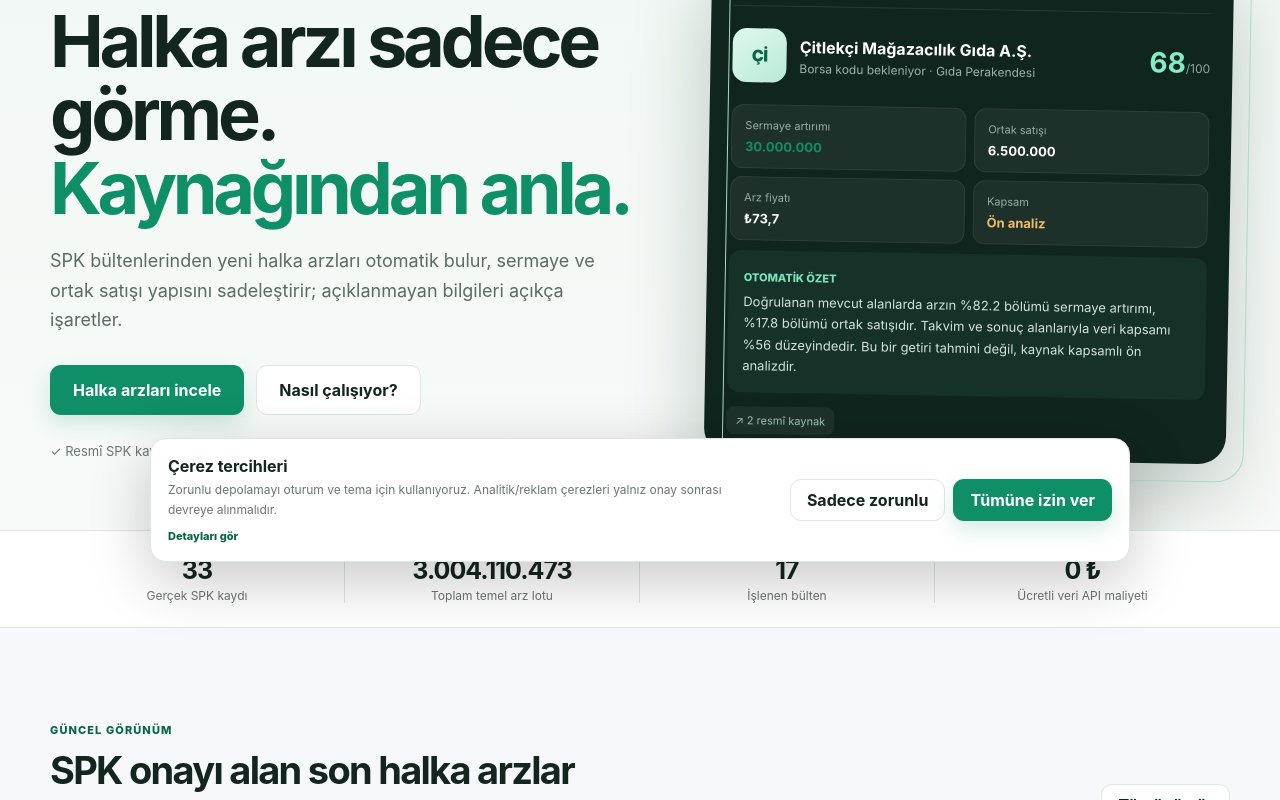
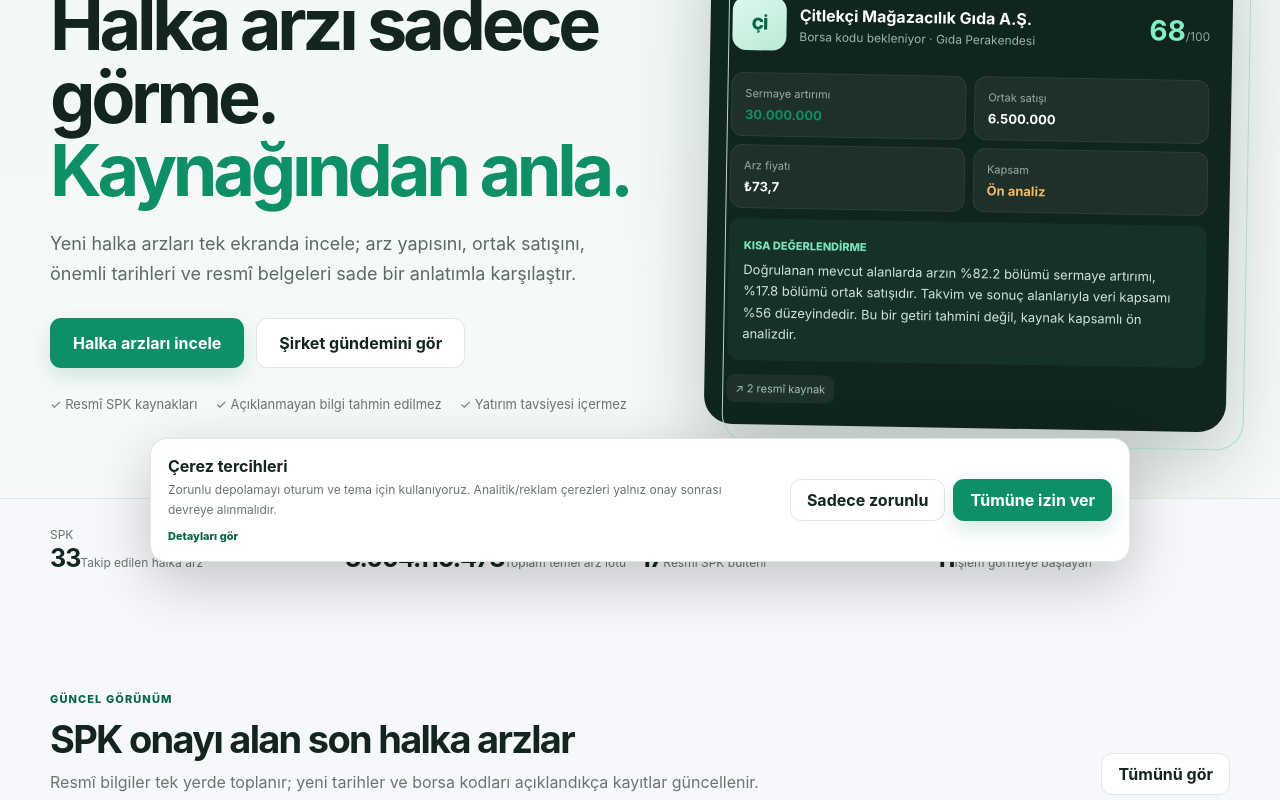
Before and after one commit to ajaroste/halkaarzim, a Next.js app: page / in a window 1280 px wide. Shown: the part 220-1020 px from the top of the page. Built offline with nearby package versions, Linux system fonts and the light colour scheme; no server answers.

Commit message:
ui: simplify homepage metrics and improve dark theme contrast

```diff
--- a/app/page.tsx
+++ b/app/page.tsx
@@ -3,21 +3,30 @@ import { Header } from "@/components/Header";
 import { Footer } from "@/components/Footer";
 import { IpoCard } from "@/components/IpoCard";
 import { AdSlot } from "@/components/AdSlot";
-import { dataSource, formatSourceUpdate, ipos } from "@/data/ipos";
+import { ipos } from "@/data/ipos";
 
 export default function HomePage() {
   const featured = ipos.slice(0, 4);
   const lead = featured[0];
   const totalLots = ipos.reduce((sum, ipo) => sum + ipo.lotCount, 0);
+  const bulletinCount = new Set(ipos.map((ipo) => ipo.bulletinNo)).size;
+  const listedCount = ipos.filter((ipo) => ipo.status === "listed").length;
+
   return <><Header /><main>
-    <section className="dataRibbon"><div className="container">Canlı veri kaynağı: {dataSource}. Son üretim: {formatSourceUpdate()}. Bilinmeyen alanlarda veri uydurulmaz.</div></section>
-    <section className="hero"><div className="container heroGrid"><div className="heroCopy"><span className="heroBadge">Ücretsiz resmî veri + kaynaklı analiz</span><h1>Halka arzı sadece görme.<br /><em>Kaynağından anla.</em></h1><p>SPK bültenlerinden yeni halka arzları otomatik bulur, sermaye ve ortak satışı yapısını sadeleştirir; açıklanmayan bilgileri açıkça işaretler.</p><div className="heroActions"><Link className="primaryButton large" href="/halka-arzlar">Halka arzları incele</Link><Link className="secondaryButton large" href="/metodoloji">Nasıl çalışıyor?</Link></div><div className="trustRow"><span>✓ Resmî SPK kaynağı</span><span>✓ Yatırım tavsiyesi içermez</span><span>✓ Kaynaksız veri yayımlanmaz</span></div></div>
-      {lead && <article className="heroPanel"><div className="heroPanelHeader"><div><span className="liveDot" /> Otomatik ön analiz</div><span>{lead.bulletinNo}</span></div><div className="heroCompany"><div className="companyLogo big">{lead.company.slice(0,2).toLocaleUpperCase("tr-TR")}</div><div><strong>{lead.company}</strong><span>{lead.ticker || "Borsa kodu bekleniyor"} · {lead.sector}</span></div><div className="heroScore"><strong>{lead.aiScore}</strong><span>/100</span></div></div><div className="signalGrid"><div><span>Sermaye artırımı</span><strong className="positive">{lead.capitalIncreaseShares.toLocaleString("tr-TR")}</strong></div><div><span>Ortak satışı</span><strong>{lead.shareholderSaleShares.toLocaleString("tr-TR")}</strong></div><div><span>Arz fiyatı</span><strong>₺{lead.price.toLocaleString("tr-TR")}</strong></div><div><span>Kapsam</span><strong className="warning">Ön analiz</strong></div></div><div className="heroInsight"><span>Otomatik özet</span><p>{lead.aiSummary}</p></div><div className="sourceChip">↗ {lead.sources.length} resmî kaynak</div></article>}
+    <section className="hero"><div className="container heroGrid"><div className="heroCopy"><span className="heroBadge">Resmî kaynaklı halka arz rehberi</span><h1>Halka arzı sadece görme.<br /><em>Kaynağından anla.</em></h1><p>Yeni halka arzları tek ekranda incele; arz yapısını, ortak satışını, önemli tarihleri ve resmî belgeleri sade bir anlatımla karşılaştır.</p><div className="heroActions"><Link className="primaryButton large" href="/halka-arzlar">Halka arzları incele</Link><Link className="secondaryButton large" href="/gundem">Şirket gündemini gör</Link></div><div className="trustRow"><span>✓ Resmî SPK kaynakları</span><span>✓ Açıklanmayan bilgi tahmin edilmez</span><span>✓ Yatırım tavsiyesi içermez</span></div></div>
+      {lead && <article className="heroPanel"><div className="heroPanelHeader"><div><span className="liveDot" /> Güncel ön analiz</div><span>{lead.bulletinNo}</span></div><div className="heroCompany"><div className="companyLogo big">{lead.company.slice(0,2).toLocaleUpperCase("tr-TR")}</div><div><strong>{lead.company}</strong><span>{lead.ticker || "Borsa kodu bekleniyor"} · {lead.sector}</span></div><div className="heroScore"><strong>{lead.aiScore}</strong><span>/100</span></div></div><div className="signalGrid"><div><span>Sermaye artırımı</span><strong className="positive">{lead.capitalIncreaseShares.toLocaleString("tr-TR")}</strong></div><div><span>Ortak satışı</span><strong>{lead.shareholderSaleShares.toLocaleString("tr-TR")}</strong></div><div><span>Arz fiyatı</span><strong>₺{lead.price.toLocaleString("tr-TR")}</strong></div><div><span>Kapsam</span><strong className="warning">Ön analiz</strong></div></div><div className="heroInsight"><span>Kısa değerlendirme</span><p>{lead.aiSummary}</p></div><div className="sourceChip">↗ {lead.sources.length} resmî kaynak</div></article>}
     </div></section>
-    <section className="statsStrip"><div className="container statsGrid"><div><strong>{ipos.length}</strong><span>Gerçek SPK kaydı</span></div><div><strong>{totalLots.toLocaleString("tr-TR")}</strong><span>Toplam temel arz lotu</span></div><div><strong>{new Set(ipos.map((ipo) => ipo.bulletinNo)).size}</strong><span>İşlenen bülten</span></div><div><strong>0 ₺</strong><span>Ücretli veri API maliyeti</span></div></div></section>
-    <section className="section"><div className="container"><div className="sectionHeading"><div><span className="eyebrow">Güncel görünüm</span><h2>SPK onayı alan son halka arzlar</h2><p>Rakamlar resmî bültenden alınır; talep tarihleri ve kod açıklanınca kayıt zenginleştirilir.</p></div><Link className="secondaryButton" href="/halka-arzlar">Tümünü gör</Link></div><div className="cardGrid">{featured.map((ipo) => <IpoCard ipo={ipo} key={ipo.id} />)}</div></div></section>
+
+    <section className="statsSection"><div className="container statsGrid">
+      <article className="statCard"><span className="statIcon">SPK</span><div><strong>{ipos.length}</strong><span>Takip edilen halka arz</span></div></article>
+      <article className="statCard"><span className="statIcon">LOT</span><div><strong>{totalLots.toLocaleString("tr-TR")}</strong><span>Toplam temel arz lotu</span></div></article>
+      <article className="statCard"><span className="statIcon">BÜL</span><div><strong>{bulletinCount}</strong><span>Resmî SPK bülteni</span></div></article>
+      <article className="statCard"><span className="statIcon">BIST</span><div><strong>{listedCount}</strong><span>İşlem görmeye başlayan</span></div></article>
+    </div></section>
+
+    <section className="section"><div className="container"><div className="sectionHeading"><div><span className="eyebrow">Güncel görünüm</span><h2>SPK onayı alan son halka arzlar</h2><p>Resmî bilgiler tek yerde toplanır; yeni tarihler ve borsa kodları açıklandıkça kayıtlar güncellenir.</p></div><Link className="secondaryButton" href="/halka-arzlar">Tümünü gör</Link></div><div className="cardGrid">{featured.map((ipo) => <IpoCard ipo={ipo} key={ipo.id} />)}</div></div></section>
     <div className="container"><AdSlot slot={process.env.NEXT_PUBLIC_ADSENSE_HOME_SLOT} label="Ana sayfa reklam alanı" /></div>
-    <section className="section mutedSection"><div className="container"><div className="sectionHeading centered"><div><span className="eyebrow">Şeffaf veri hattı</span><h2>Kaynak gelmeden yorum oluşmaz</h2><p>Otomasyon ücretsiz kaynaklarla çalışır ve her veri alanının kaynağını saklar.</p></div></div><div className="processGrid"><article><span>01</span><h3>SPK bülteni bulunur</h3><p>GitHub Actions günlük olarak resmî bülten sayfasını kontrol eder.</p></article><article><span>02</span><h3>PDF ayrıştırılır</h3><p>Şirket, fiyat, sermaye artırımı ve ortak satışı tablo üzerinden çıkarılır.</p></article><article><span>03</span><h3>Ücretsiz AI/fallback</h3><p>Cloudflare Workers AI varsa kaynak sınırlı özet üretir; yoksa şeffaf kural motoru çalışır.</p></article><article><span>04</span><h3>Site yeniden yayımlanır</h3><p>Değişiklik testlerden geçer ve Vercel uyumlu statik veri olarak sunulur.</p></article></div></div></section>
-    <section className="finalCta"><div className="container finalCtaInner"><div><span className="eyebrow">Gerçek veri temeli</span><h2>Yalnız resmî kaynağa bağlı kayıtlar.</h2><p>Mevcut kayıtlar 2026 yılı boyunca yayımlanan ve halka arz onayı içeren resmî SPK bültenlerinden üretildi; günlük otomasyon yeni bültenleri tarar.</p></div><Link className="primaryButton large" href="/halka-arzlar">Kayıtları aç</Link></div></section>
+    <section className="section mutedSection"><div className="container"><div className="sectionHeading centered"><div><span className="eyebrow">Nasıl değerlendiriyoruz?</span><h2>Açıklanan bilgi kadar konuşuyoruz</h2><p>Her şirket aynı adımlarla incelenir; eksik veya henüz açıklanmamış alanlar açıkça belirtilir.</p></div></div><div className="processGrid"><article><span>01</span><h3>Resmî kaynak kontrol edilir</h3><p>SPK ve şirket belgelerindeki doğrulanabilir bilgiler bir araya getirilir.</p></article><article><span>02</span><h3>Arz yapısı sadeleştirilir</h3><p>Sermaye artırımı, ortak satışı, fiyat ve lot bilgileri anlaşılır hâle getirilir.</p></article><article><span>03</span><h3>Eksik alanlar işaretlenir</h3><p>Henüz açıklanmayan tarih, kod veya finansal bilgi için tahmin üretilmez.</p></article><article><span>04</span><h3>Yeni gelişmeler eklenir</h3><p>Talep toplama, işlem tarihi ve resmî şirket gelişmeleri kayıtla eşleştirilir.</p></article></div></div></section>
+    <section className="finalCta"><div className="container finalCtaInner"><div><span className="eyebrow">Tek ekranda karşılaştır</span><h2>Halka arzları resmî bilgileriyle incele.</h2><p>Fiyatı, lotu, arz yapısını ve güncel durumunu şirketler arasında kolayca karşılaştır.</p></div><Link className="primaryButton large" href="/halka-arzlar">Kayıtları aç</Link></div></section>
   </main><Footer /></>;
 }
```
